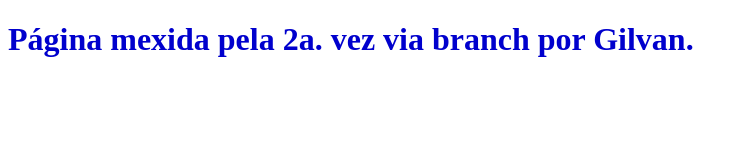
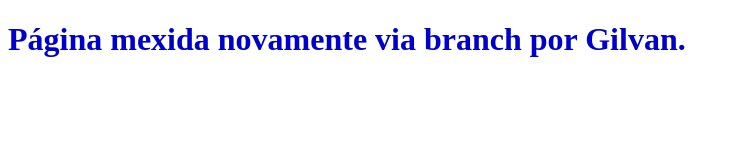
Before and after one commit to Aleson12/projeto-teste, a plain HTML site: page index.html in a window 1280 px wide. Shown: the whole page, without its empty margins (0-748 px from the left). Drawn offline with Linux system fonts and the light colour scheme.

Commit message:
nova mexida na página

```diff
--- a/index.html
+++ b/index.html
@@ -7,6 +7,6 @@
     <title>Index</title>
 </head>
 <body>
-    <h1 style="color:mediumblue">Página mexida pela 2a. vez via branch por Gilvan.</h1>
+    <h1 style="color:mediumblue">Página mexida novamente via branch por Gilvan.</h1>
 </body>
 </html>
```
